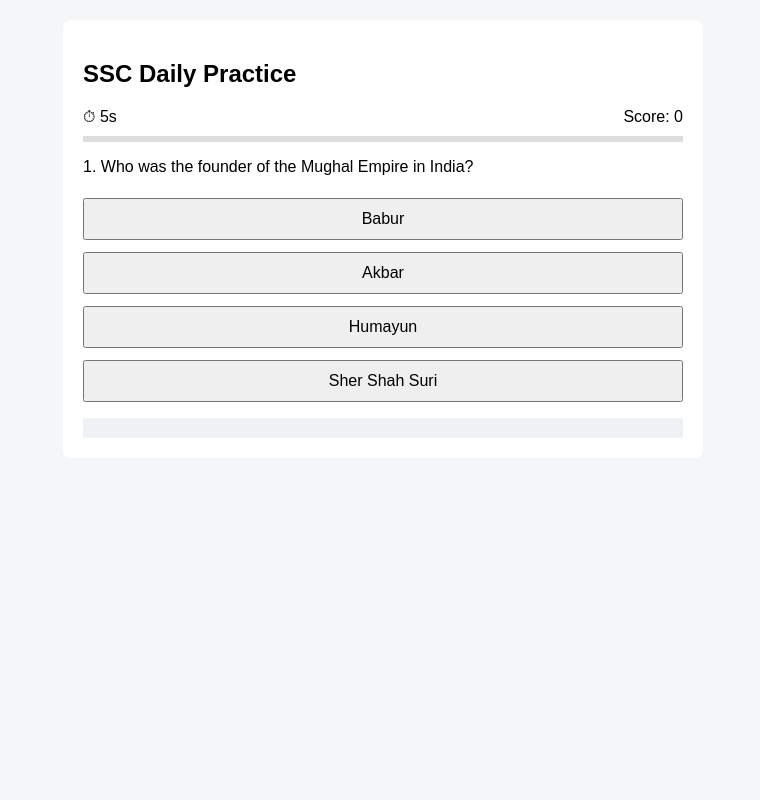
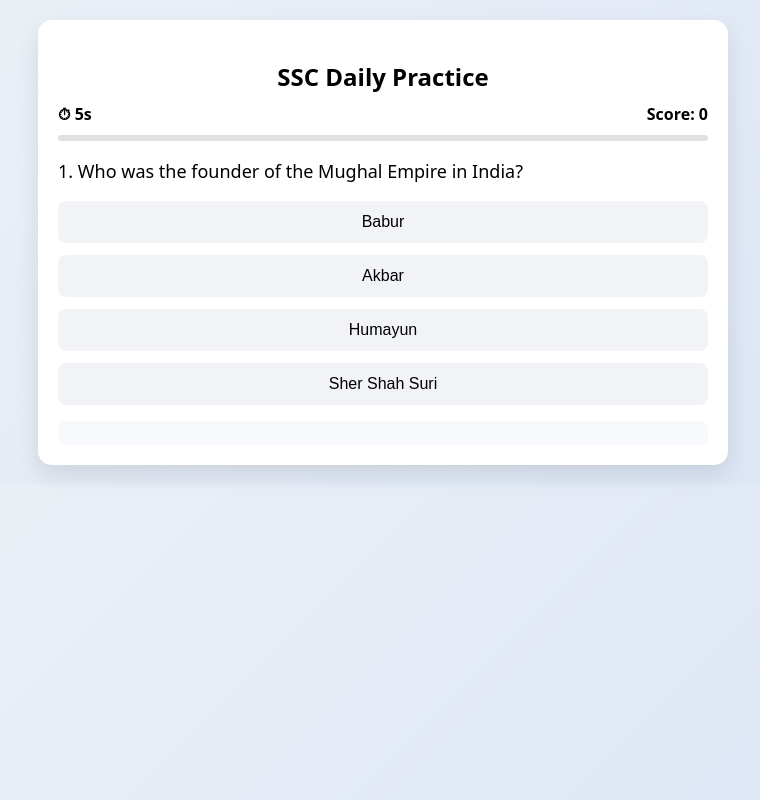
Before and after one commit to sayexcusefirst-bit/ssc-quiz-app, a plain HTML site: page index.html in a window 1280 px wide. Shown: the whole page, without its empty margins (257-1017 px from the left). Drawn offline with Linux system fonts and the light colour scheme.

Commit message:
Update style.css

```diff
--- a/style.css
+++ b/style.css
@@ -1,39 +1,62 @@
 body {
-  font-family: Arial;
-  background: #f4f6f8;
+  font-family: system-ui, Arial, sans-serif;
+  background: linear-gradient(135deg, #eef2f7, #d9e4f5);
+  margin: 0;
 }
 
 .app {
-  max-width: 600px;
+  max-width: 650px;
   margin: 20px auto;
-  background: white;
+  background: #ffffff;
   padding: 20px;
-  border-radius: 8px;
+  border-radius: 14px;
+  box-shadow: 0 10px 25px rgba(0,0,0,0.1);
+}
+
+h2 {
+  text-align: center;
+  margin-bottom: 10px;
 }
 
 .top-bar {
   display: flex;
   justify-content: space-between;
+  font-weight: bold;
   margin-bottom: 10px;
 }
 
 .progress {
-  background: #ddd;
+  background: #e0e0e0;
   height: 6px;
+  border-radius: 5px;
   margin-bottom: 15px;
 }
 
 #progress-bar {
   height: 6px;
   width: 0%;
-  background: green;
+  background: #4caf50;
+  border-radius: 5px;
+}
+
+#question {
+  font-size: 18px;
+  margin-bottom: 12px;
 }
 
 button {
   width: 100%;
-  padding: 10px;
+  padding: 12px;
   margin: 6px 0;
   font-size: 16px;
+  border-radius: 8px;
+  border: none;
+  background: #f1f3f6;
+  cursor: pointer;
+}
+
+button:hover {
+  background: #e0e7ff;
 }
 
 #feedback {
@@ -42,7 +65,8 @@ button {
 }
 
 #solution {
-  background: #eef2f5;
-  padding: 10px;
+  background: #f7f9fc;
+  padding: 12px;
   margin-top: 10px;
+  border-radius: 8px;
 }
```
